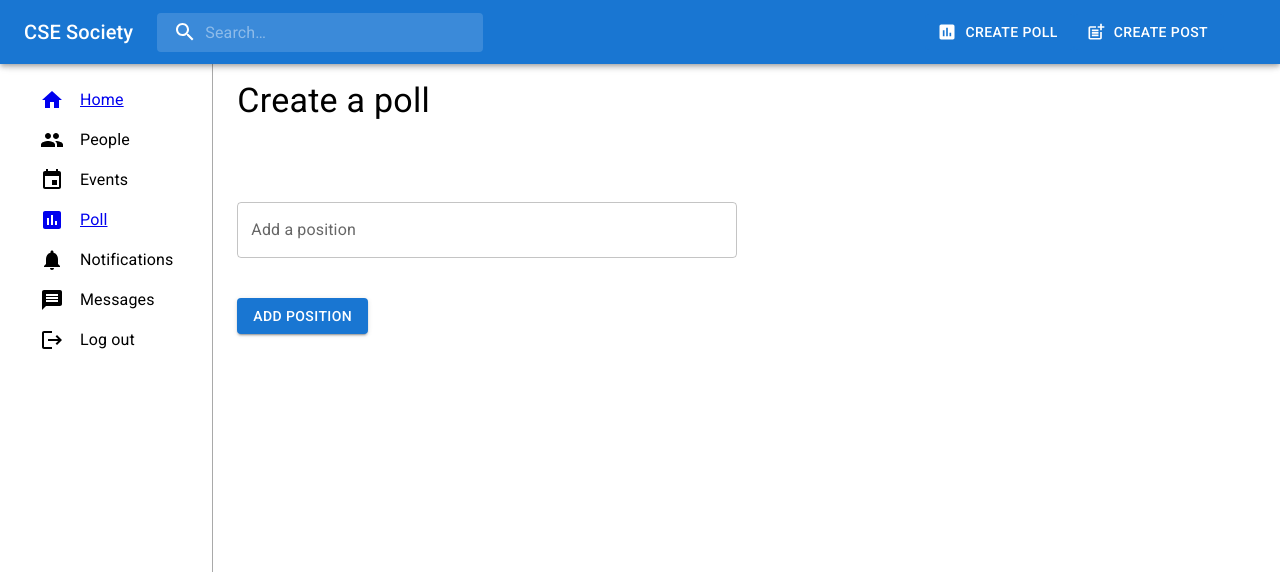
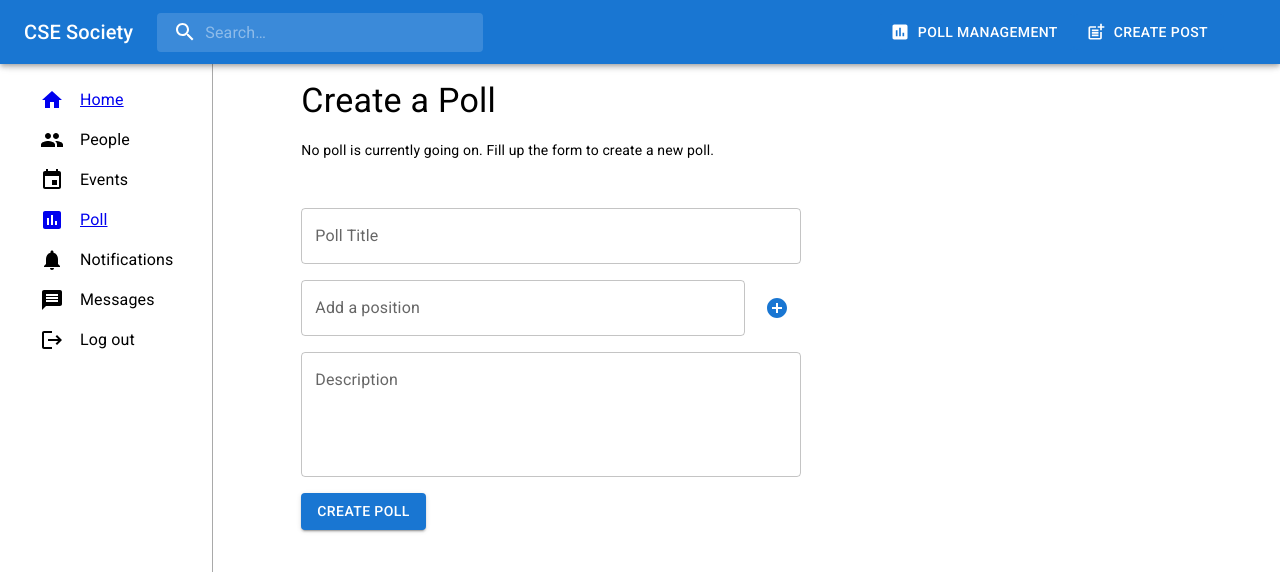
Before and after one commit to towsif45/cse-society-client, a React (Create React App) app: page /create-poll in a window 1280 px wide. Shown: the top 572 px of the page. Built offline with nearby package versions, Linux system fonts and the light colour scheme.

Commit message:
initial commit

```diff
--- a/package.json
+++ b/package.json
@@ -6,11 +6,13 @@
     "@emotion/react": "^11.6.0",
     "@emotion/styled": "^11.6.0",
     "@mui/icons-material": "^5.1.1",
+    "@mui/lab": "^5.0.0-alpha.58",
     "@mui/material": "^5.1.1",
     "@mui/styles": "^5.1.1",
     "@testing-library/jest-dom": "^5.11.4",
     "@testing-library/react": "^11.1.0",
     "@testing-library/user-event": "^12.1.10",
+    "date-fns": "^2.27.0",
     "react": "^17.0.2",
     "react-dom": "^17.0.2",
     "react-router-dom": "^6.0.2",
--- a/src/components/AppBody/AppBody.jsx
+++ b/src/components/AppBody/AppBody.jsx
@@ -7,6 +7,7 @@ import {Route, Routes} from "react-router-dom";
 import "./styles.css";
 import Feed from "../Feed/Feed";
 import CreatePollPage from "../Voting/Admin/CreatePollPage";
+import ManagePollPage from "../Voting/Admin/ManagePollPage";
 
 const AppBody = () => {
     return (
@@ -24,6 +25,7 @@ const AppBody = () => {
                     <Route exact path="/" element={<Feed />} />
                     <Route exact path="/polls" element={<PollEventPage />} />
                     <Route exact path="/create-poll" element={<CreatePollPage />} />
+                    <Route exact path="/manage-poll" element={<ManagePollPage />} />
                 </Routes>
 
             </Grid>
--- a/src/components/NavBar/NavBar.jsx
+++ b/src/components/NavBar/NavBar.jsx
@@ -50,7 +50,7 @@ const NavBar = () => {
                             disableElevation
                             startIcon={<Poll /> }
                             >
-                            Create poll
+                            POLL MANAGEMENT
                         </Button>
                     </Link>
 
--- a/src/components/PostDialog/PostDialog.jsx
+++ b/src/components/PostDialog/PostDialog.jsx
@@ -1,6 +1,6 @@
 import { alpha, Button, Dialog, DialogActions, DialogContent, DialogTitle, InputBase, styled, Typography } from "@mui/material";
 
-const PostInput = styled(InputBase)(({theme}) => ({
+const PostInput = styled(InputBase)(({ theme }) => ({
   'label + &': {
     marginTop: theme.spacing(3),
   },
@@ -38,7 +38,7 @@ const PostInput = styled(InputBase)(({theme}) => ({
 }));
 
 const PostDialog = (props) => {
-    const {open, onClose, post} = props;
+  const { open, onClose, post } = props;
 
   const handleClose = () => {
     onClose(post);
--- /dev/null
+++ b/src/components/Voting/Admin/BasicDatePicker.jsx
@@ -0,0 +1,22 @@
+import * as React from 'react';
+import TextField from '@mui/material/TextField';
+import AdapterDateFns from '@mui/lab/AdapterDateFns';
+import LocalizationProvider from '@mui/lab/LocalizationProvider';
+import DatePicker from '@mui/lab/DatePicker';
+
+export default function BasicDatePicker() {
+  const [value, setValue] = React.useState(null);
+
+  return (
+    <LocalizationProvider dateAdapter={AdapterDateFns}>
+      <DatePicker
+        label="Date"
+        value={value}
+        onChange={(newValue) => {
+          setValue(newValue);
+        }}
+        renderInput={(params) => <TextField {...params} />}
+      />
+    </LocalizationProvider>
+  );
+}
--- /dev/null
+++ b/src/components/Voting/Admin/ChipsArray.jsx
@@ -0,0 +1,43 @@
+import { Box, Chip, styled } from "@mui/material";
+
+const ListItem = styled('li')(({ theme }) => ({
+    margin: theme.spacing(0.5),
+}));
+
+const ChipsArray = (props) => {
+    const handleDelete = (chipToDelete) => () => {
+        props.setChipData((chips) => chips.filter((chip) => chip.key !== chipToDelete.key));
+    };
+
+    return (
+        <>
+            {props.chipData.length > 0 &&
+                <Box
+                    sx={{
+                        display: 'flex',
+                        justifyContent: 'center',
+                        flexWrap: 'wrap',
+                        listStyle: 'none',
+                        p: 0.5,
+                        m: 0,
+                    }}
+                    component="ul"
+                >
+                    {props.chipData.map((data) => {
+                        return (
+                            <ListItem key={data.key}>
+                                <Chip
+                                    label={data.label}
+                                    onDelete={handleDelete(data)}
+                                />
+                            </ListItem>
+                        );
+                    })}
+                </Box>}
+        </>
+
+
+    );
+};
+
+export default ChipsArray;
--- a/src/components/Voting/Admin/CreatePollPage.jsx
+++ b/src/components/Voting/Admin/CreatePollPage.jsx
@@ -1,29 +1,120 @@
-import { Button, Container, Stack, styled, TextField, Typography } from "@mui/material";
+import { AddCircle } from "@mui/icons-material";
+import { Box, Button, Container, IconButton, Stack, styled, TextField, Typography } from "@mui/material";
+import { useState } from "react";
+import BasicDatePicker from "./BasicDatePicker";
+import ChipsArray from "./ChipsArray";
 
 const CreatePollContainer = styled(Container)(({ theme }) => ({
     paddingTop: theme.spacing(10),
     height: '100%',
-    overflow: 'auto'
+    overflow: 'auto',
+    marginLeft: theme.spacing(8)
 }));
 
 const CreatePollPage = () => {
+    const [description, setDescription] = useState('');
+    const [keyVal, setKeyVal] = useState(0);
+    const [title, setTitle] = useState('');
+    const [position, setPosition] = useState('');
+    const [chipData, setChipData] = useState([]);
+
+    const handleTitleInput = (e) => {
+        setTitle(e.target.value);
+    };
+
+    const handlePositionInput = (e) => {
+        setPosition(e.target.value);
+    };
+
+    const handleAddPosition = () => {
+        if (position) {
+            const obj = { 'key': keyVal, 'label': position };
+            chipData.push(obj);
+            setKeyVal(keyVal + 1);
+            setPosition('');
+        }
+        console.log(chipData);
+    };
+
     return (
         <CreatePollContainer>
-            <Typography variant="h4">Create a poll</Typography>
+            <Typography variant="h4">Create a Poll</Typography>
+            <br />
+            <Typography variant="body2">No poll is currently going on. Fill up the form to create a new poll. </Typography>
+            <form autoComplete="off">
+                <Box
+                    sx={{
+                        width: 500,
+                        maxWidth: '100%',
+                        marginTop: 6,
+                        marginBottom: 2
+                    }}>
+                    <TextField value={title}
+                        onChange={handleTitleInput}
+                        fullWidth
+                        label="Poll Title"
+                    />
+                </Box>
+
                 <Stack
-                spacing={2}
+                    direction={'row'}
+                    spacing={1}
                     sx={{
                         width: 500,
                         maxWidth: '100%',
                         //display: 'flex',
-                    marginTop: 10,
-                    marginBottom: 5
+                        marginBottom: 2
                     }}
                 >
 
-                <TextField fullWidth label="Add a position" id="fullWidth" sx={{ marginRight: 5 }} />
+                    <TextField value={position}
+                        onChange={handlePositionInput}
+                        fullWidth
+                        label="Add a position"
+                        id="fullWidth"
+                        sx={{ marginRight: 1 }} />
+
+                    <IconButton color="primary" size="large"
+                        onClick={handleAddPosition}>
+                        <AddCircle />
+                    </IconButton>
                 </Stack>
-            <Button variant="contained">Add position</Button>
+
+                <Box
+                    sx={{
+                        width: 500,
+                        maxWidth: '100%',
+                        marginBottom: 2
+                    }}>
+                    {/* <Typography>Added positions: </Typography> */}
+                    <ChipsArray chipData={chipData} setChipData={setChipData} />
+                </Box>
+                <Box
+                    sx={{
+                        width: 500,
+                        maxWidth: '100%',
+                        marginBottom: 2
+                    }}>
+                    <TextField value={description}
+                        onChange={(e) => { setDescription(e.target.value) }}
+                        fullWidth
+                        multiline
+                        rows={4}
+                        label="Description"
+                    />
+                </Box>
+                <Box
+                    sx={{
+                        width: 500,
+                        maxWidth: '100%',
+                        marginBottom: 2
+                    }}>
+                    <BasicDatePicker />
+                </Box>
+                <Button variant="contained"> Create poll </Button>
+            </form>
+
+
         </CreatePollContainer>
     );
 };
--- /dev/null
+++ b/src/components/Voting/Admin/ManagePollPage.jsx
@@ -0,0 +1,22 @@
+import { Button, Container, styled, Typography } from "@mui/material";
+
+const ManagePollContainer = styled(Container)(({theme}) => ({
+    paddingTop: theme.spacing(10),
+    height: '100%',
+    overflow: 'auto',
+    marginLeft: theme.spacing(8)
+}));
+
+const ManagePollPage = () => {
+    return (
+        <ManagePollContainer>
+            <Typography variant="h4">Title goes here</Typography>
+            <Typography variant="body">Description goes here</Typography>
+            <br /> <br />
+            <Button variant="contained">start/end poll</Button>
+        </ManagePollContainer>
+    );
+
+};
+
+export default ManagePollPage;
```
Also changed, not shown: 1 other file (tests, documents, lock files or other folders). Lines whose indentation alone changed are shown as unchanged.
